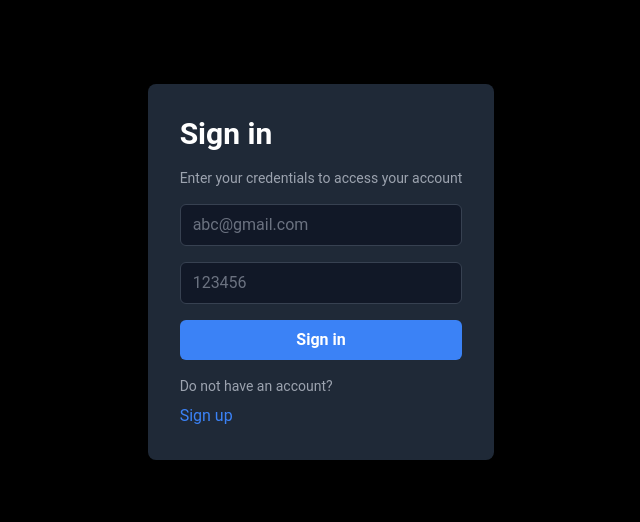
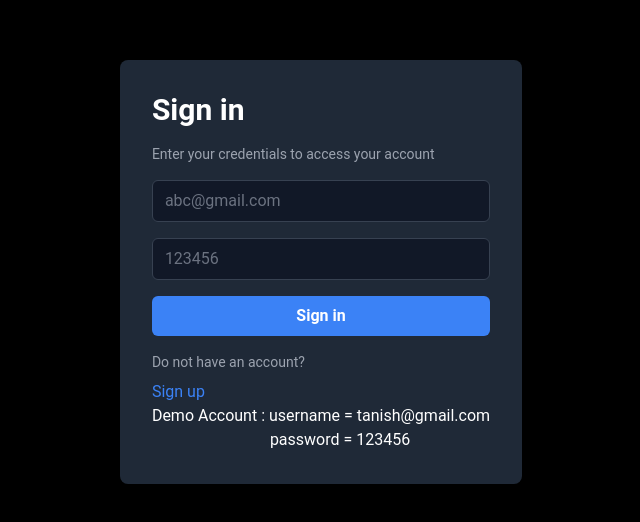
Before and after one commit to tanishsingla51/ARWEAVE-DEV-CHALLANGE, a React (Vite) app in the folder frontend/: page / in a window 1280 px wide. Shown: the part 128-650 px from the top of the page, without its empty margins (319-959 px from the left). Built offline with nearby package versions, Linux system fonts and the light colour scheme.

Commit message:
"Demo Account"

```diff
--- a/frontend/src/pages/SignIn.jsx
+++ b/frontend/src/pages/SignIn.jsx
@@ -55,6 +55,10 @@ const Signin = () => {
           <a href="/signup" className="text-blue-500 hover:underline">
             Sign up
           </a>
+          <div>
+            <p>Demo Account : username = tanish@gmail.com </p>
+            <p className="ml-[118px]">password = 123456</p>
+          </div>
         </div>
       </div>
     </div>
```
